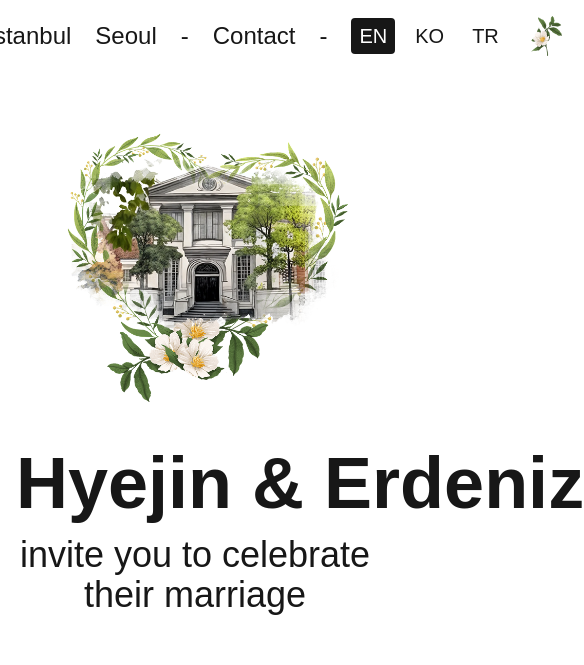
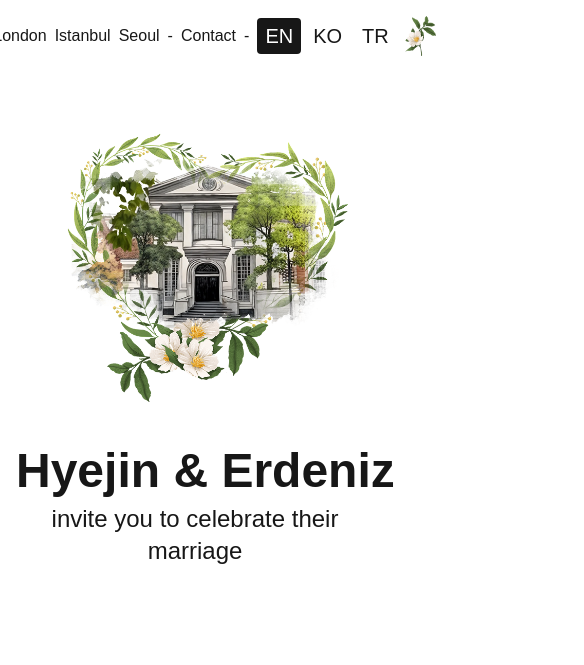
Before and after one commit to erdenizkorkmaz/wedding, a Next.js app: page /en in a window 390 px wide. Shown: the top 665 px of the page, 584 px wide, since content can reach past the window. Built offline with nearby package versions, Linux system fonts and the light colour scheme; a web font is replaced by a local one.

Commit message:
mobile view update

```diff
--- a/src/components/HomeClient.tsx
+++ b/src/components/HomeClient.tsx
@@ -99,8 +99,8 @@ export default function HomeClient({ locale }: HomeClientProps) {
             {/* Navigation */}
             <nav className="px-4 py-4 bg-background/80 backdrop-blur-sm fixed top-0 right-0 left-0 w-full z-10">
                 <div className="container mx-auto flex justify-center items-center">
-                    <img src="/small-flowers.png" className="w-10 h-10 mr-6 rotate-180" />
-                    <div className="flex items-center space-x-6 text-2xl">
+                    <img src="/small-flowers.png" className="w-10 h-10 mr-2 lg:mr-6 rotate-180" />
+                    <div className="flex items-center space-x-2 lg:space-x-6 text-md lg:text-2xl">
                         <span className="hover:text-primary cursor-pointer transition-colors" onClick={() => scrollTo('london')}>{nav('london')}</span>
                         <span className="hover:text-primary cursor-pointer transition-colors" onClick={() => scrollTo('istanbul')}>{nav('istanbul')}</span>
                         <span className="hover:text-primary cursor-pointer transition-colors" onClick={() => scrollTo('seoul')}>{nav('seoul')}</span>
@@ -109,7 +109,7 @@ export default function HomeClient({ locale }: HomeClientProps) {
                         <span> - </span>
                         <LanguageSwitcher />
                     </div>
-                    <img src="/small-flowers.png" className="w-10 h-10 ml-6" />
+                    <img src="/small-flowers.png" className="w-10 h-10 ml-2 lg:ml-6" />
                 </div>
             </nav>
 
@@ -123,9 +123,9 @@ export default function HomeClient({ locale }: HomeClientProps) {
             >
                 <div className="container mx-auto flex flex-col gap-8">
                     <img src="/hero.png" className="w-full max-w-screen-lg mx-auto" />
-                    <div className="flex flex-col gap-4">
+                    <div className="flex flex-col gap-2 lg:gap-4">
                         <motion.h1
-                            className="text-7xl font-bold whitespace-nowrap"
+                            className="text-5xl lg:text-7xl font-bold whitespace-nowrap"
                             initial={{ opacity: 0 }}
                             animate={{ opacity: 1 }}
                             transition={{ delay: 0.3 }}
@@ -133,7 +133,7 @@ export default function HomeClient({ locale }: HomeClientProps) {
                             {t('title')}
                         </motion.h1>
                         <motion.p
-                            className="text-4xl"
+                            className="text-2xl lg:text-4xl"
                             initial={{ opacity: 0 }}
                             animate={{ opacity: 1 }}
                             transition={{ delay: 0.5 }}
@@ -145,8 +145,8 @@ export default function HomeClient({ locale }: HomeClientProps) {
             </motion.section>
 
             {/* Info Cards */}
-            <section id="celebrations" className="py-16 px-4 w-full flex flex-row justify-center relative container mx-auto">
-                <img src="/flower-line.png" className="flex-1 -mr-16 z-10" />
+            <section id="celebrations" className="py-8 lg:py-16 px-4 w-full flex flex-row justify-center relative container mx-auto">
+                <img src="/flower-line.png" className="flex-1 -mr-16 z-10 hidden lg:flex" />
                 <div className="flex flex-col gap-12 w-full">
                     {celebrations.map((celebration, index) => (
                         <EventContainer key={index} {...celebration} />
--- a/src/components/LanguageSwitcher.tsx
+++ b/src/components/LanguageSwitcher.tsx
@@ -34,7 +34,7 @@ export default function LanguageSwitcher() {
     }, [currentLocale, pathname]);
 
     return (
-        <div className="flex items-center space-x-3">
+        <div className="flex items-center space-x-1 lg:space-x-3">
             {locales.map((locale) => (
                 <button
                     key={locale}
--- a/src/components/eventContainer.tsx
+++ b/src/components/eventContainer.tsx
@@ -16,14 +16,14 @@ export default function EventContainer(props: EventContainerProps) {
     return (
         <motion.div
             id={props.title.toLowerCase()}
-            className="bg-white/40 backdrop-blur-sm pl-20 p-8 relative rounded-lg shadow-lg"
+            className="bg-white/40 backdrop-blur-sm pl-8 lg:pl-20 p-8 relative rounded-lg shadow-lg"
             initial={{ opacity: 0, y: 20 }}
             whileInView={{ opacity: 1, y: 0 }}
             transition={{ duration: 0.5 }}
             viewport={{ once: true }}
         >
-            <div className="flex flex-row gap-4 justify-between w-full">
-                <div className="flex flex-col w-1/2">
+            <div className="flex flex-col lg:flex-row gap-4 justify-between w-full">
+                <div className="flex flex-col w-full lg:w-1/2">
                     <h2 className="text-3xl font-bold mb-4">{props.title} - {props.date}</h2>
                     <p className="text-foreground text-2xl">{props.location}</p>
                     <b className="mt-3 text-2xl">{props.descriptionTitle}</b>
@@ -34,7 +34,7 @@ export default function EventContainer(props: EventContainerProps) {
                         <p className="text-foreground">{props.description4}</p>
                     </div>
                 </div>
-                <div className="google-maps-container w-1/2">
+                <div className="google-maps-container w-full lg:w-1/2">
                     <iframe
                         src={props.map}
                         width="100%"
```
